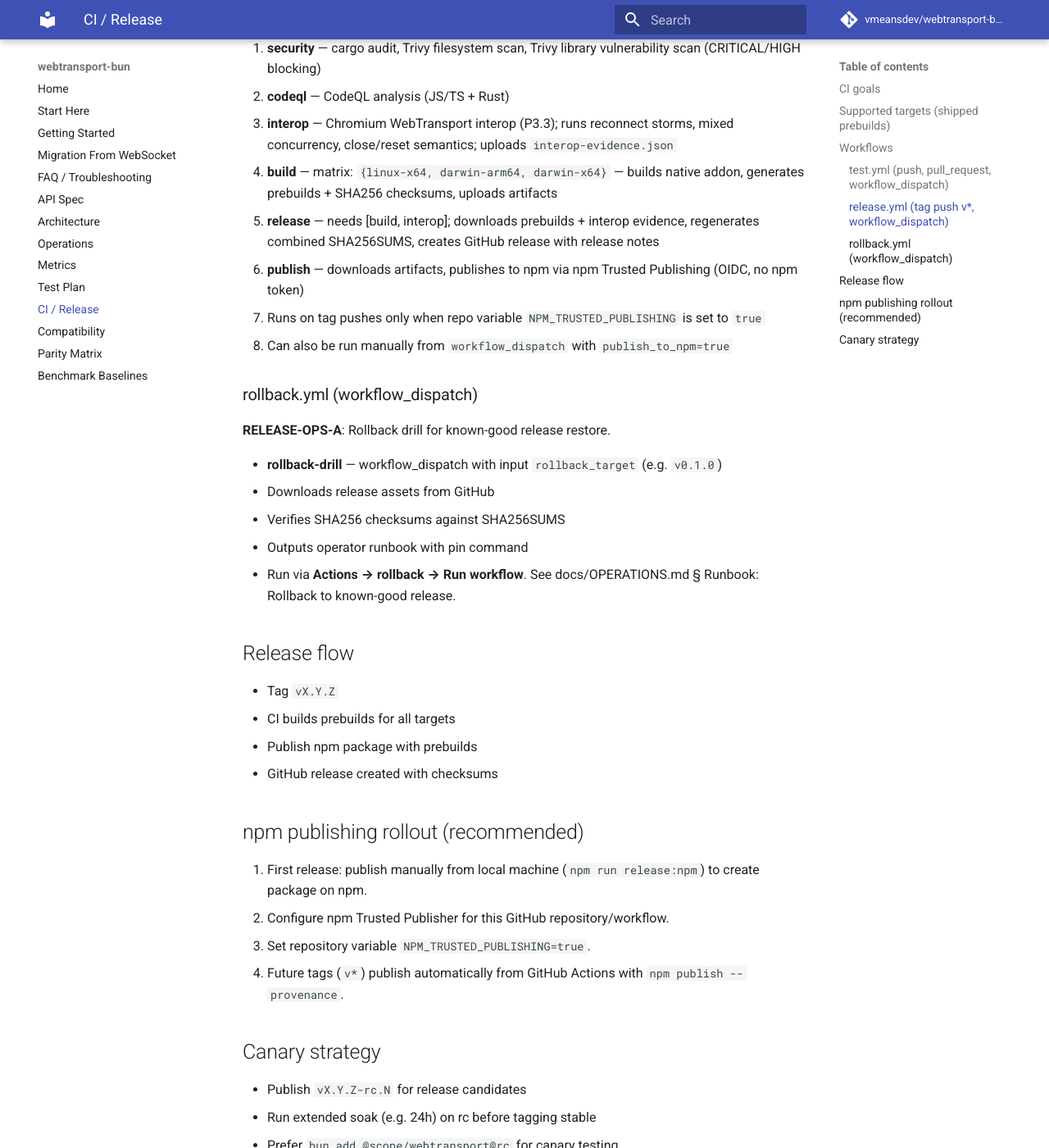
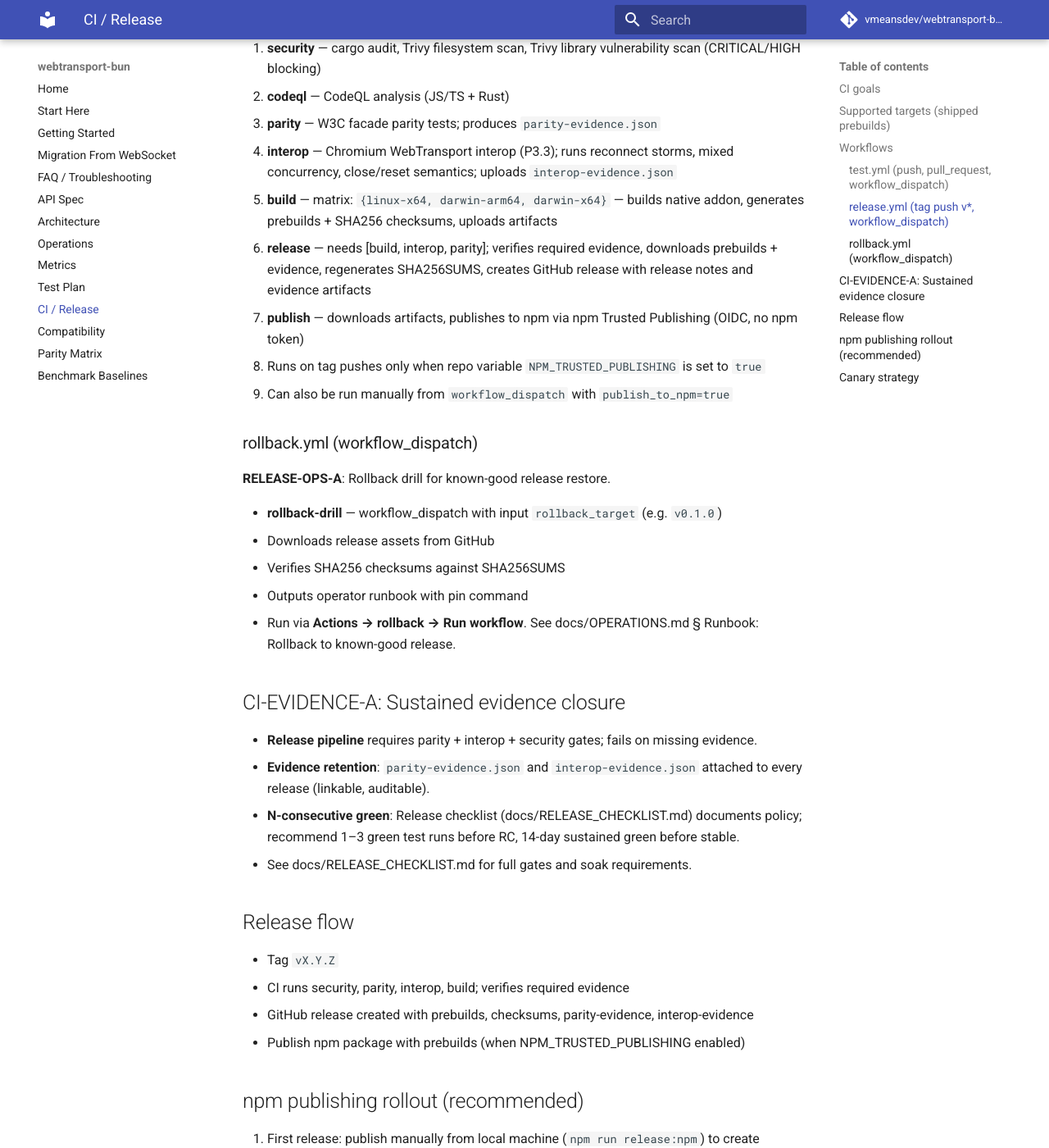
Before and after one commit to vmeansdev/webtransport-bun, an MkDocs documentation site: the page built from docs/CI.md, in a window 1280 px wide and 1400 px high, scrolled down 1531 px. Shown: the whole window at 82% size. Built offline with MkDocs 1.6.1 and Material for MkDocs 9.7.7, drawn with Linux system fonts in a browser that asks for light colours; comment, search, counter and statistics services are not loaded.

Commit message:
Add parity job to release workflow + update docs

```diff
--- a/docs/CI.md
+++ b/docs/CI.md
@@ -46,10 +46,11 @@ Test log hygiene:
 1. **security** — cargo audit, Trivy filesystem scan, Trivy library vulnerability scan (CRITICAL/HIGH blocking)
 2. **codeql** — CodeQL analysis (JS/TS + Rust)
 
-3. **interop** — Chromium WebTransport interop (P3.3); runs reconnect storms, mixed concurrency, close/reset semantics; uploads `interop-evidence.json`
-4. **build** — matrix: `{linux-x64, darwin-arm64, darwin-x64}` — builds native addon, generates prebuilds + SHA256 checksums, uploads artifacts
-5. **release** — needs [build, interop]; downloads prebuilds + interop evidence, regenerates combined SHA256SUMS, creates GitHub release with release notes
-6. **publish** — downloads artifacts, publishes to npm via npm Trusted Publishing (OIDC, no npm token)
+3. **parity** — W3C facade parity tests; produces `parity-evidence.json`
+4. **interop** — Chromium WebTransport interop (P3.3); runs reconnect storms, mixed concurrency, close/reset semantics; uploads `interop-evidence.json`
+5. **build** — matrix: `{linux-x64, darwin-arm64, darwin-x64}` — builds native addon, generates prebuilds + SHA256 checksums, uploads artifacts
+6. **release** — needs [build, interop, parity]; verifies required evidence, downloads prebuilds + evidence, regenerates SHA256SUMS, creates GitHub release with release notes and evidence artifacts
+7. **publish** — downloads artifacts, publishes to npm via npm Trusted Publishing (OIDC, no npm token)
    - Runs on tag pushes only when repo variable `NPM_TRUSTED_PUBLISHING` is set to `true`
    - Can also be run manually from `workflow_dispatch` with `publish_to_npm=true`
 
@@ -63,11 +64,18 @@ Test log hygiene:
   3. Outputs operator runbook with pin command
 - Run via **Actions → rollback → Run workflow**. See docs/OPERATIONS.md § Runbook: Rollback to known-good release.
 
+## CI-EVIDENCE-A: Sustained evidence closure
+
+- **Release pipeline** requires parity + interop + security gates; fails on missing evidence.
+- **Evidence retention**: `parity-evidence.json` and `interop-evidence.json` attached to every release (linkable, auditable).
+- **N-consecutive green**: Release checklist (docs/RELEASE_CHECKLIST.md) documents policy; recommend 1–3 green test runs before RC, 14-day sustained green before stable.
+- See docs/RELEASE_CHECKLIST.md for full gates and soak requirements.
+
 ## Release flow
 - Tag `vX.Y.Z`
-- CI builds prebuilds for all targets
-- Publish npm package with prebuilds
-- GitHub release created with checksums
+- CI runs security, parity, interop, build; verifies required evidence
+- GitHub release created with prebuilds, checksums, parity-evidence, interop-evidence
+- Publish npm package with prebuilds (when NPM_TRUSTED_PUBLISHING enabled)
 
 ## npm publishing rollout (recommended)
 1. First release: publish manually from local machine (`npm run release:npm`) to create package on npm.
```
Also changed, not shown: docs/RELEASE_CHECKLIST.md (added, +54 -0 lines), docs/TESTPLAN.md (+6 -0 lines), 1 other file.
